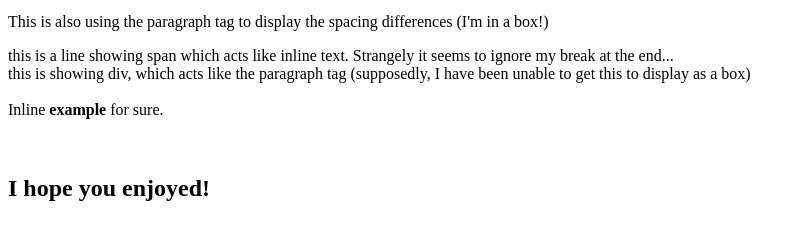
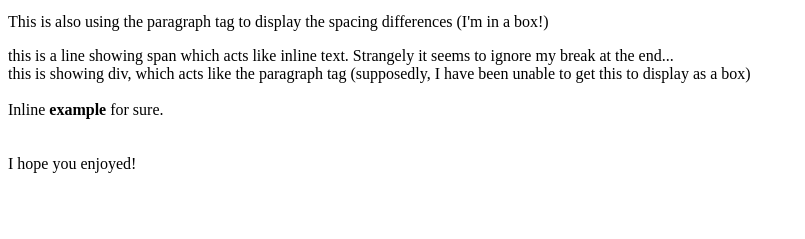
Before and after one commit to oCroso/humblebeginnings, a plain HTML site: page Udacity - Intro to Programming/intro2prog-stage0.html in a window 1280 px wide. Shown: the part 457-696 px from the top of the page, without its empty margins (0-805 px from the left). Drawn offline with Linux system fonts and the light colour scheme.

Commit message:
modified file to add footer instead of header

```diff
--- a/Udacity - Intro to Programming/intro2prog-stage0.html
+++ b/Udacity - Intro to Programming/intro2prog-stage0.html
@@ -31,8 +31,8 @@
       this is showing div, which acts like the paragraph tag (supposedly, I have been unable to get this to display as a box)
     </div><br>
     Inline <strong>example</strong> for sure.<br><br><br>
-    <h2>
+    <footer>
       I hope you enjoyed!
-    </h2>
+    </footer>
   </body>
 </html>
```
